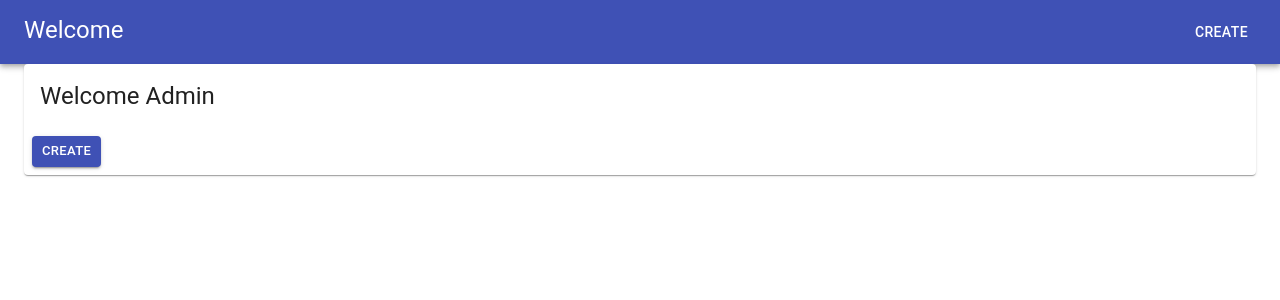
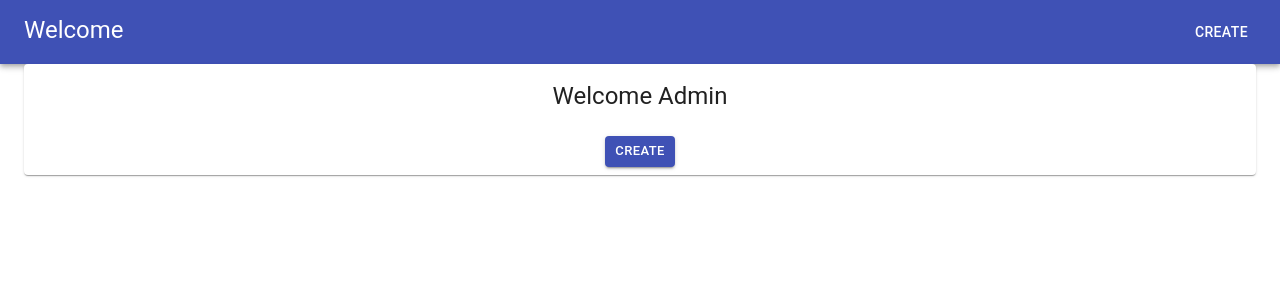
Before and after one commit to OuthBack/test-website, a Next.js app: page /admin in a window 1280 px wide. Shown: the top 300 px of the page. Built offline with nearby package versions, Linux system fonts and the light colour scheme.

Commit message:
Center admin page

```diff
--- a/pages/admin/index.tsx
+++ b/pages/admin/index.tsx
@@ -12,6 +12,10 @@ import { CookiesProvider } from "react-cookie";
 export default function Admin() {
     const useStyles = makeStyles({
         root: {
+            display: "flex",
+            flexDirection: "column",
+            alignItems: "center",
+            justifyContent: "center",
             minWidth: 275,
         },
         bullet: {
```
